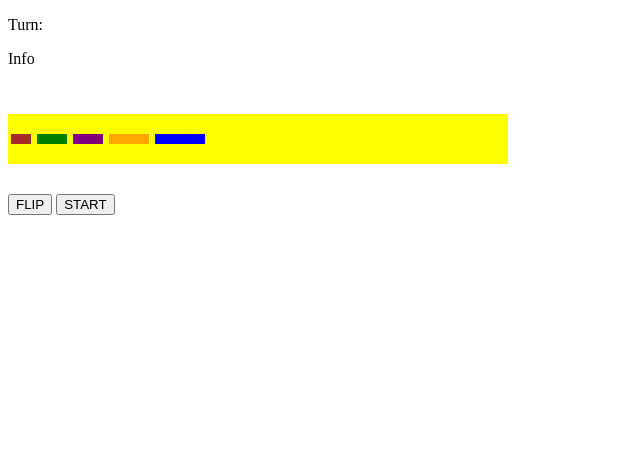
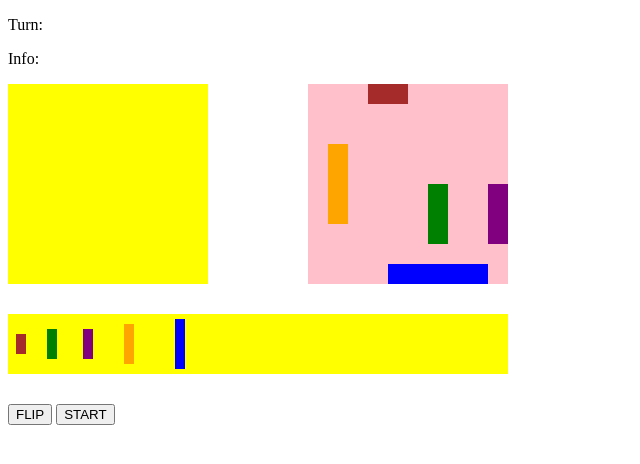
Before and after one commit to rmahawewa/battleship1, a website built with webpack: page src/template.html in a window 1280 px wide. Both pictures are taken after a click on the button "FLIP". Shown: the whole page, without its empty margins (0-640 px from the left). Built offline with nearby package versions, Linux system fonts and the light colour scheme.

Commit message:
add ships to computer's field

```diff
--- a/src/index.js
+++ b/src/index.js
@@ -1,86 +1,107 @@
-import "./styles.css";
-const {Player} = require("./player.js");
-const {Ship} = require("./ship.js");
-
-
-
-let computer = Player();
-let player = Player();
-
-const gamesBoardContainer = document.querySelector('#gamesboard-container')
-const optionContainer = document.querySelector(".options-container");
-let flipButton = document.querySelector("#flip-button");
+const gamesBoardContainer = document.querySelector('#gamesBoardContainer')
+const optionContainer = document.querySelector('.option-container')
+const flipButton =  document.querySelector('#flip-button');
 
 //option choosing
-let angle = 0;
-function flip() {
-    // console.log(Array.from(optionContainer.children));
-    const optionShips = Array.from(optionContainer.children);
-    angle = angle ===  0 ? 90 : 0
+let angle = 0
+function flip(){
+    const optionShips = Array.from(optionContainer.children)
+    angle = angle === 0 ? 90 : 0
     optionShips.forEach(optionShip => optionShip.style.transform = `rotate(${angle}deg)`)
 }
 
-flipButton.addEventListener("click", flip)
+flipButton.addEventListener("click", flip);
 
-
-//creating board
+//creating boards
 const width = 10
 
 function createBoard(color, user){
-    const gameBoardContainer = document.createElement('div');
-    gameBoardContainer.classList.add('game-board');
-    gameBoardContainer.style.backgroundColor = color;
+    const gameBoardContainer = document.createElement('div')
+    gameBoardContainer.classList.add('game-board')
+    gameBoardContainer.style.backgroundColor = color
     gameBoardContainer.id = user
 
-    for (let i=0; i < width * width; i++){
+
+    for(let i=0;i<width*width;i++){
         const block = document.createElement('div')
         block.classList.add('block')
-        block.id = i
+        block.id=i
         gameBoardContainer.append(block)
     }
 
 
-    gamesBoardContainer.append(gameBoardContainer);
+    gamesBoardContainer.append(gameBoardContainer)
 }
 
 createBoard('yellow', 'player')
 createBoard('pink', 'computer')
 
 
+
 //Creating Ships
-const ship1 = Ship("destroyer", 2)
-const ship2 = Ship("submarine", 3)
-const ship3 = Ship("cruiser", 3)
-const ship4 = Ship("battleship", 4)
-const ship5 = Ship("carrier", 5)
+class Ship{
+    constructor(name, length){
+        this.name = name
+        this.length = length
+    }
+}
 
-const ships = ["destroyer", "submarine", "cruiser", "battleship", "carrier"]
+const destroyer = new Ship('destroyer', 2)
+const submarine = new Ship('submarine',3)
+const cruiser = new Ship('cruiser',3)
+const battleship = new Ship('battleship',4)
+const carrier = new Ship('carrier',5)
 
-function addShipPiece(ships){
+const ships = [destroyer,submarine,cruiser,battleship,carrier]
 
+function addShipPiece(ship){
     const allBoardBlocks = document.querySelectorAll('#computer div')
     let randomBoolean = Math.random() < 0.5
     let isHorizontal = randomBoolean
     let randomStartIndex = Math.floor(Math.random() * width * width)
-    console.log(randomStartIndex)
+
+    let validStart = isHorizontal ? randomStartIndex <= width * width - ship.length ? randomStartIndex : width * width - ship.length :
+    //handle vertical
+    randomStartIndex <= width * width - ship.length ? randomStartIndex : randomStartIndex - ship.length * width + width
 
     let shipBlocks = []
 
-    for (let i = 0; i<ships.length; i++){
+    for(let i=0;i<ship.length;i++){
         if(isHorizontal){
-            shipBlocks.push(allBoardBlocks[Number(randomStartIndex) + i])
-        } else{
-            shipBlocks.push(allBoardBlocks[Number(randomStartIndex) + i * width])
+            shipBlocks.push(allBoardBlocks[Number(validStart) + i])
+        }else{
+            shipBlocks.push(allBoardBlocks[Number(validStart)+i*width])
         }
     }
 
-    console.log(shipBlocks);
+    let valid = "";
+    if(isHorizontal){
+        shipBlocks.every((_shipBlock, index) =>
+        valid = shipBlocks[0].id % width !== width - (shipBlocks.length - (index + 1)))
+    }else{
+        shipBlocks.every((_shipBlock, index) =>
+            valid = shipBlocks[0].id < 90 + (width * index + 1)
+        )
+    }
 
-    shipBlocks.forEach(shipBlock => {
-        shipBlock.classList.add(ships.name)
-        shipBlock.classList.add('taken')
-    })
+    const notTaken = shipBlocks.every(shipBlock => !shipBlock.classList.contains('taken'))
+
+    if(valid && notTaken){
+        shipBlocks.forEach(shipBlock => {
+            shipBlock.classList.add(ship.name)
+            shipBlock.classList.add('taken')
+        })
+    }else{
+        addShipPiece(ship)
+    }
+
+
 
 }
 
-addShipPiece("destroyer")
+ships.forEach(ship => addShipPiece(ship))
+
+// addShipPiece(destroyer)
+
+
+//Drag player ships
--- a/src/styles.css
+++ b/src/styles.css
@@ -1,6 +1,24 @@
-.options-container{
+#gamesBoardContainer{
     width: 500px;
-    height: 50px;
+    display: flex;
+    justify-content: space-between;
+}
+
+.game-board{
+    width: 200px;
+    height: 200px;
+    display: flex;
+    flex-wrap: wrap;
+}
+
+.block{
+    width: 20px;
+    height: 20px;
+}
+
+.option-container{
+    width: 500px;
+    height: 60px;
     margin: 30px 0;
     background-color: yellow;
     display: flex;
@@ -27,50 +45,32 @@
     background-color: blue;
 }
 
-.ship1{
+.destroyer-preview{
     width: 20px;
     height: 10px;
     margin: 3px;
 }
 
-.ship2{
+.submarine-preview{
     width: 30px;
     height: 10px;
     margin: 3px;
 }
 
-.ship3{
-    width:30px;
+.cruiser-preview{
+    width: 30px;
     height: 10px;
     margin: 3px;
 }
 
-.ship4{
+.battleship-preview{
     width: 40px;
     height: 10px;
     margin: 3px;
 }
 
-.ship5{
+.carrier-preview{
     width: 50px;
     height: 10px;
     margin: 3px;
 }
-
-.game-board{
-    width: 200px;
-    height:200px;
-    display: flex;
-    flex-wrap: wrap;
-}
-
-#gamesboard-container{
-    width: 500px;
-    display:flex;
-    justify-content: space-between;
-}
-
-.block{
-    width: 20px;
-    height: 20px;
-}
--- a/src/template.html
+++ b/src/template.html
@@ -3,28 +3,30 @@
 <head>
     <meta charset="UTF-8">
     <meta name="viewport" content="width=device-width, initial-scale=1.0">
-    <title>Battleships</title>
+    <title>JS Battleships</title>
+    <link rel="stylesheet" href="styles.css">
 </head>
 <body>
+
     <div id="game-info">
         <p>Turn: <span id="turn-display"></span></p>
-        <p>Info <span id="info"></span></p>
+        <p>Info: <span id="info"></span></p>
     </div>
 
-    <div id="gamesboard-container"></div>
+    <div id="gamesBoardContainer"></div>
 
-    <div class="options-container">
-        <div class="ship1 destroyer" draggable="true"></div>
-        <div class="ship2 submarine" draggable="true"></div>
-        <div class="ship3 cruiser" draggable="true"></div>
-        <div class="ship4 battleship" draggable="true"></div>
-        <div class="ship5 carrier" draggable="true"></div>
+    <div class="option-container">
+        <div class="destroyer-preview destroyer" draggable="true"></div>
+        <div class="submarine-preview submarine" draggable="true"></div>
+        <div class="cruiser-preview cruiser" draggable="true"></div>
+        <div class="battleship-preview battleship" draggable="true"></div>
+        <div class="carrier-preview carrier" draggable="true"></div>
     </div>
 
     <button id="flip-button">FLIP</button>
     <button id="start-button">START</button>
 
-
+    <script src="app.js"></script>
 
 </body>
 </html>
```
